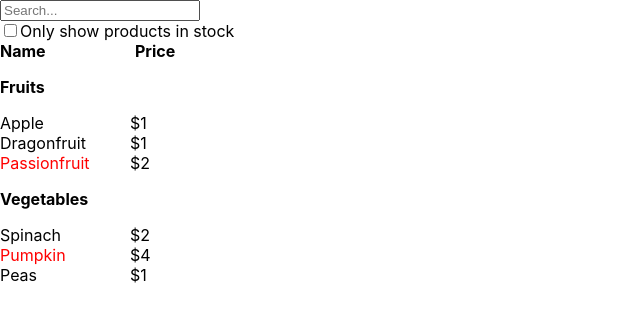
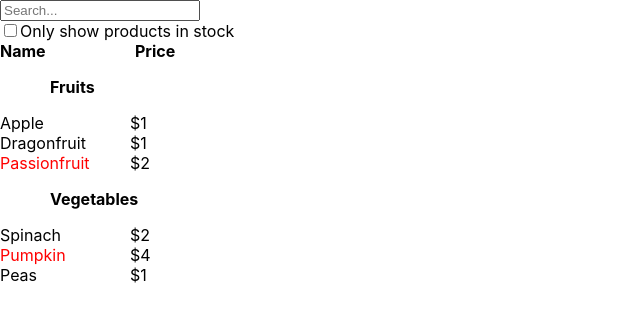
Before and after one commit to iamhaitham/Miscellaneous, a React (Create React App) app in the folder Thinking in React/: page / in a window 1280 px wide. Shown: the top 322 px of the page, without its empty margins (0-640 px from the left). Built offline with nearby package versions, Linux system fonts and the light colour scheme.

Commit message:
Add more styles to ProductCategory component

```diff
--- a/Thinking in React/src/ProductCategory/ProductCategory.css
+++ b/Thinking in React/src/ProductCategory/ProductCategory.css
@@ -1,3 +1,8 @@
 .boldCategory {
     font-weight: 700;
 }
+
+.productCategoryAsGrid {
+    display: grid;
+    grid-template-columns: 50px auto;
+}
--- a/Thinking in React/src/ProductCategory/ProductCategory.js
+++ b/Thinking in React/src/ProductCategory/ProductCategory.js
@@ -4,9 +4,10 @@ function ProductCategory(props) {
     const { categoryName } = props;
 
     return (
-      <>
+      <div className='productCategoryAsGrid'>
+        <span></span>
         <p className='boldCategory'>{categoryName}</p>
-      </>
+      </div>
     );
   }
 
```
